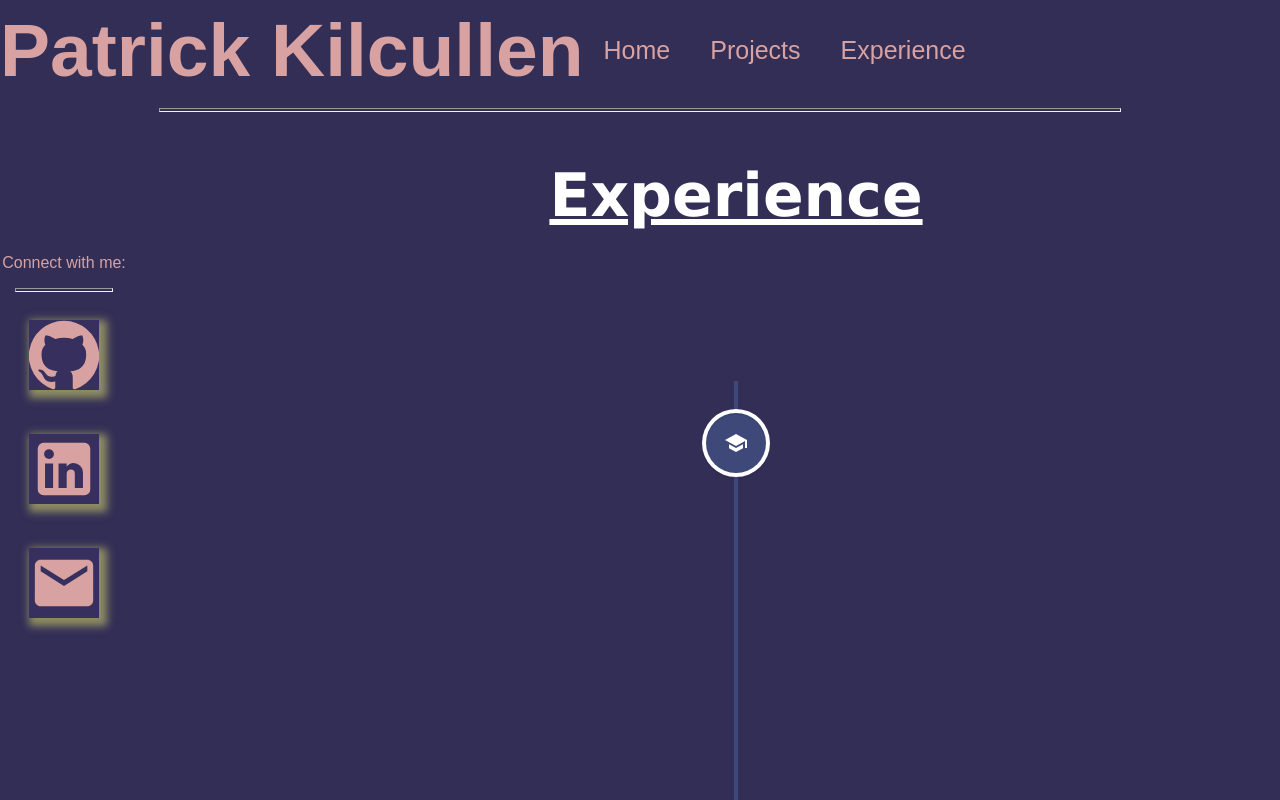
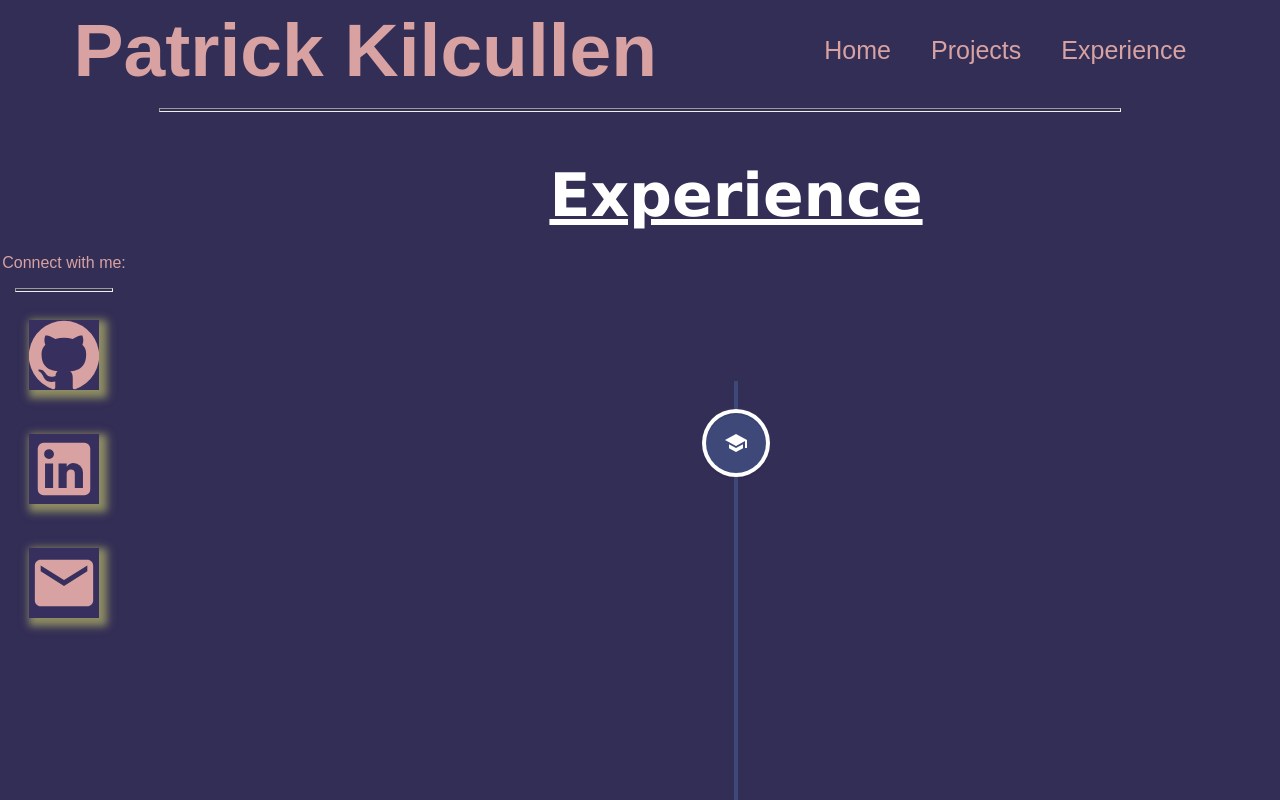
Before and after one commit to patKilcullen/kilcullen-portfolio, a React (Create React App) app: page /experience in a window 1280 px wide. Shown: the top 800 px of the page. Built offline with nearby package versions, Linux system fonts and the light colour scheme.

Commit message:
fixed navbar flex issues

```diff
--- a/src/NavBar.js
+++ b/src/NavBar.js
@@ -29,8 +29,6 @@ console.log("SMALL VAV: ", smallNav)
       <Link to="/"> Home </Link>
       <Link to="/projects"> Projects </Link>
       <Link to="/experience"> Experience </Link>
-
-
     </div>
 
     </div>
--- a/src/style/navbar.css
+++ b/src/style/navbar.css
@@ -31,7 +31,7 @@
     /* position: fixed; */
     z-index: 1 ;
     display: flex;
-    /* justify-content: space-around; */
+    justify-content: space-around;
     color: #d8a2a2;
     /* color: white; */
     align-items: center;
@@ -113,9 +113,9 @@
     .navName{
       font-size: 60px;
     }
-    .navbar a {
+    /* .navbar a {
       width: 70px;
-    }
+    } */
   }
 
   @media only screen and (max-width: 900px) {
```
